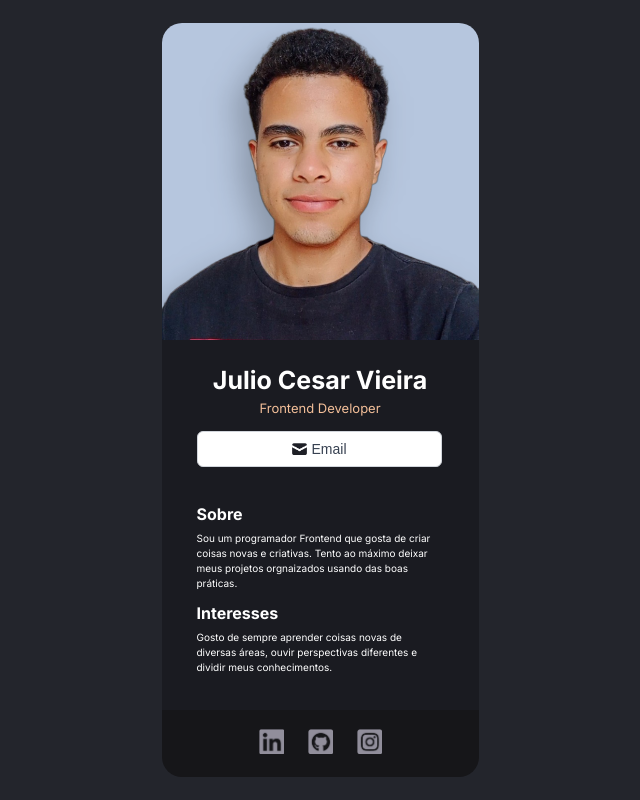
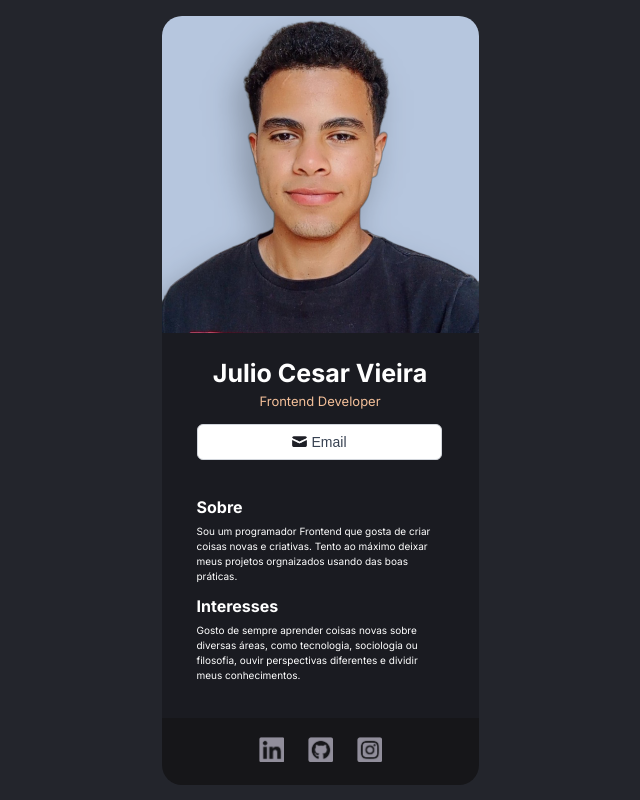
Before and after one commit to juliocjunior/digital-business-card, a React (Vite) app: page / in a window 1280 px wide. Shown: the whole page, without its empty margins (320-960 px from the left). Built offline with nearby package versions, Linux system fonts and the light colour scheme.

Commit message:
organizando o projeto em componentes

```diff
--- a/src/App.jsx
+++ b/src/App.jsx
@@ -1,45 +1,20 @@
 import React from "react"
 import Images from "./assets/Images"
+import Contact from "./components/Contact"
+import Info from "./components/Info"
+import Links from "./components/Links"
+import Photo from "./components/Photo"
 
-function App() {
+
+export default function App() {
   return (
     <body>
       <div className="container">
-        <div className="Photo">
-          <img className='Photo__image' src={ Images.profilePic } alt="profile pic" />
-        </div>
-        <div className="Contact">
-          <h1 className='Contact__name'>Julio Cesar Vieira</h1>
-          <h3 className='Contact__job'>Frontend Developer</h3>
-          <div className="Contact__button">
-            <a className='Contact__button__a' href="mailto:juliocesarjuniorjja@hotmail.com">
-              <button className='Contact__button__a__email'>
-                <img className='Contact__button__a__email__image' src={ Images.mailIcon } alt="mail icon" />
-                <p className='Contact__button__a__email__text'>Email</p>
-              </button>
-            </a>
-          </div>
-        </div>
-        <div className="Info">
-          <h2 className='Info__title'>Sobre</h2>
-          <p className='Info__text'>Sou um programador Frontend que gosta de criar coisas novas e criativas. Tento ao máximo deixar meus projetos orgnaizados usando das boas práticas. </p>
-          <h2 className='Info__title' id='title__interesses' >Interesses</h2>
-          <p className='Info__text'>Gosto de sempre aprender coisas novas de diversas áreas, ouvir perspectivas diferentes e dividir meus conhecimentos.</p>
-        </div>
-        <div className="Links">
-          <a className='Links__link' href="https://www.linkedin.com/in/julio-cesar-vieira-alves-junior/">
-            <img className='Links__link__logo' src={ Images.linkedinIcon } alt="" />
-          </a>
-          <a className='Links__link' href="https://github.com/juliocjunior">
-            <img className='Links__link__logo' id='logo__github' src={ Images.githubIcon } alt="" />
-          </a>
-          <a className='Links__link' href="https://www.instagram.com/juliocsr.vieira/">
-            <img className='Links__link__logo' src={ Images.instagramIcon } alt="" />
-          </a>
-        </div>
+        <Photo />
+        <Contact />
+        <Info />
+        <Links />
       </div>
     </body>
   )
 }
-
-export default App
--- /dev/null
+++ b/src/components/Contact.jsx
@@ -0,0 +1,19 @@
+import React from 'react'
+import Images from "../assets/Images"
+
+export default function Contact() {
+    return (
+        <div className="Contact">
+            <h1 className='Contact__name'>Julio Cesar Vieira</h1>
+            <h3 className='Contact__job'>Frontend Developer</h3>
+            <div className="Contact__button">
+                <a className='Contact__button__a' href="mailto:juliocesarjuniorjja@hotmail.com">
+                    <button className='Contact__button__a__email'>
+                        <img className='Contact__button__a__email__image' src={Images.mailIcon} alt="mail icon" />
+                        <p className='Contact__button__a__email__text'>Email</p>
+                    </button>
+                </a>
+            </div>
+        </div>
+    )
+}
--- /dev/null
+++ b/src/components/Info.jsx
@@ -0,0 +1,12 @@
+import React from 'react'
+
+export default function Info() {
+    return (
+        <div className="Info">
+            <h2 className='Info__title'>Sobre</h2>
+            <p className='Info__text'>Sou um programador Frontend que gosta de criar coisas novas e criativas. Tento ao máximo deixar meus projetos orgnaizados usando das boas práticas. </p>
+            <h2 className='Info__title' id='title__interesses' >Interesses</h2>
+            <p className='Info__text'>Gosto de sempre aprender coisas novas sobre diversas áreas, como tecnologia, sociologia ou filosofia, ouvir perspectivas diferentes e dividir meus conhecimentos.</p>
+        </div>
+    )
+}
--- /dev/null
+++ b/src/components/Links.jsx
@@ -0,0 +1,18 @@
+import React from 'react'
+import Images from "../assets/Images"
+
+export default function Links() {
+    return (
+        <div className="Links">
+            <a className='Links__link' href="https://www.linkedin.com/in/julio-cesar-vieira-alves-junior/">
+                <img className='Links__link__logo' src={Images.linkedinIcon} alt="" />
+            </a>
+            <a className='Links__link' href="https://github.com/juliocjunior">
+                <img className='Links__link__logo' id='logo__github' src={Images.githubIcon} alt="" />
+            </a>
+            <a className='Links__link' href="https://www.instagram.com/juliocsr.vieira/">
+                <img className='Links__link__logo' src={Images.instagramIcon} alt="" />
+            </a>
+        </div>
+    )
+}
--- /dev/null
+++ b/src/components/Photo.jsx
@@ -0,0 +1,10 @@
+import React from "react"
+import Images from "../assets/Images"
+
+export default function Photo() {
+    return (
+        <div className="Photo">
+            <img className='Photo__image' src={Images.profilePic} alt="profile pic" />
+        </div>
+    )
+}
```
Also changed, not shown: src/assets/github-icon2.png (added).
